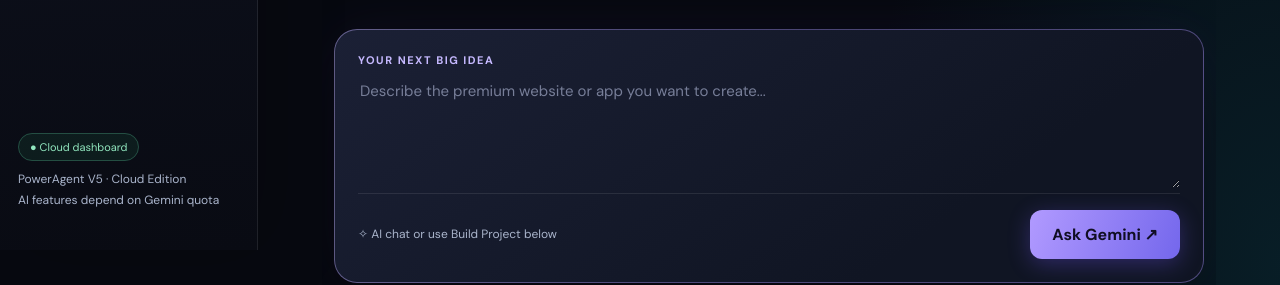
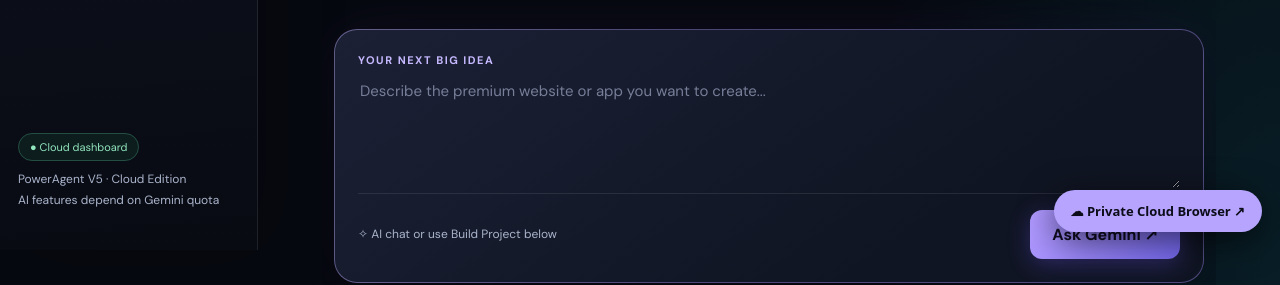
Before and after one commit to salman00101/poweragent-ai-v5, a plain HTML site: page index.html in a window 1280 px wide. Shown: the part 550-835 px from the top of the page. Drawn offline with Linux system fonts and the light colour scheme; no server answers.

Commit message:
Add Cloud Browser entry point to PowerAgent home

```diff
--- a/index.html
+++ b/index.html
@@ -28,4 +28,4 @@ send.addEventListener('click',async()=>{
   finally{send.disabled=false;send.textContent='Create with PowerAgent ↗'}
 });
 document.querySelectorAll('[data-tab]').forEach(b=>b.addEventListener('click',()=>{document.querySelectorAll('[data-tab]').forEach(x=>x.classList.toggle('active',x===b));const name=b.dataset.tab;document.getElementById('view-name').textContent=name;if(name==='Command Center')show('Command Center ready. Ask Gemini or build a website below.');else if(name==='Projects')show('Project Builder is below. Generate a project or open the offline example.');else show(name+' is coming soon. For now, use Command Center and Project Builder.')}))
-</script><script src="demo-project.js" defer></script><script src="offline-builder.js" defer></script><script src="builder.js" defer></script><script src="studio.js" defer></script></body></html>
+</script><script src="demo-project.js" defer></script><script src="offline-builder.js" defer></script><script src="builder.js" defer></script><script src="studio.js" defer></script><a href="/cloud-browser.html" id="cloud-browser-link" style="position:fixed;right:18px;bottom:18px;z-index:9999;background:#b6a4ff;color:#0b0c17;text-decoration:none;padding:12px 17px;border-radius:999px;font:700 13px system-ui,Arial;box-shadow:0 8px 35px #0009">☁ Private Cloud Browser ↗</a></body></html>
```
